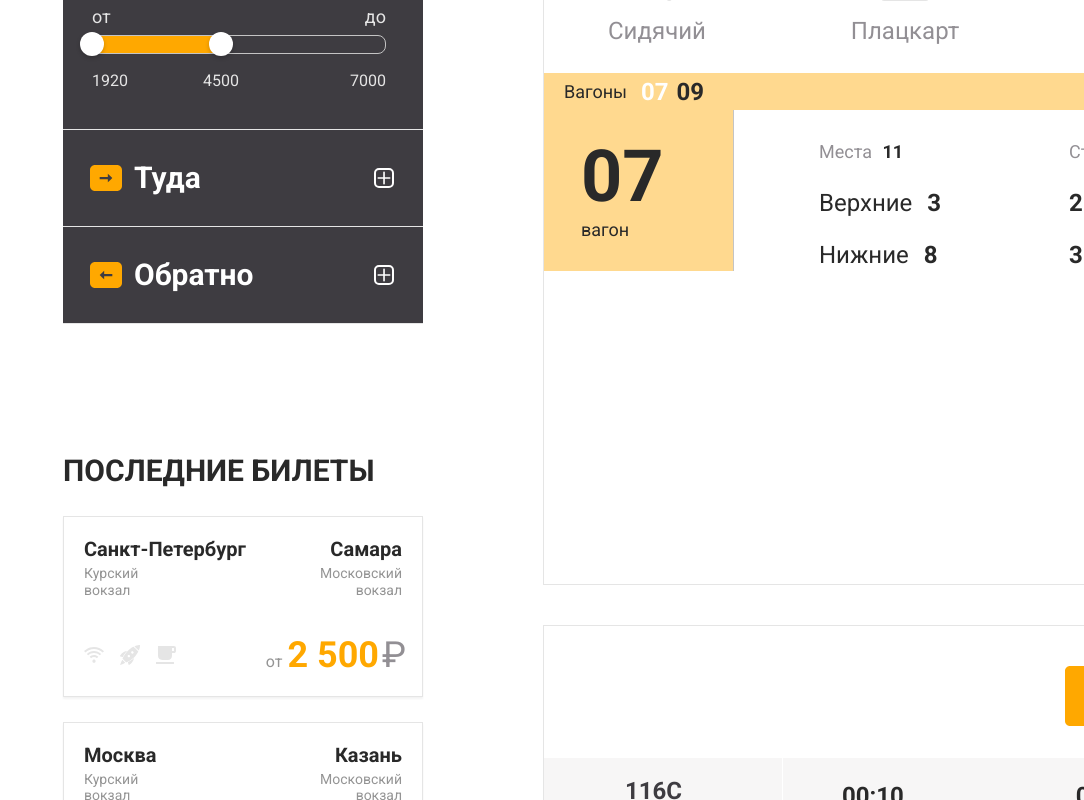
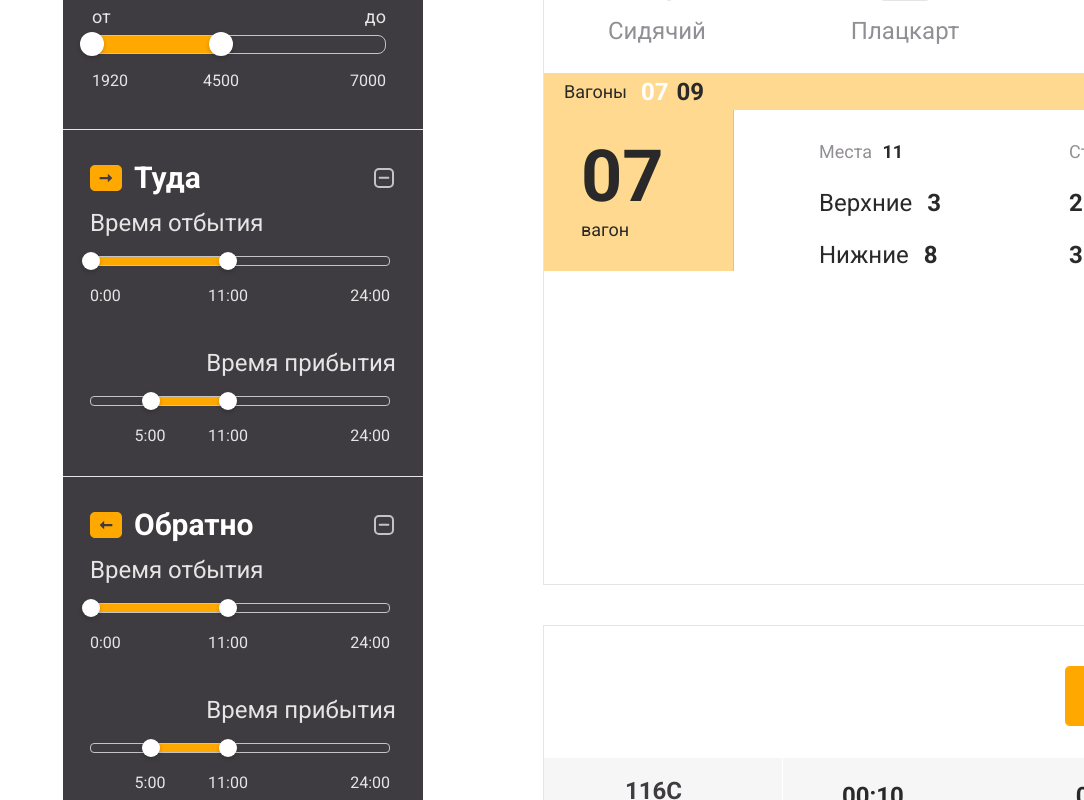
Before and after one commit to konst-an/train-booking-diploma, a React (Vite) app: page /seats in a window 1280 px wide. Shown: the part 1480-2280 px from the top of the page, without its empty margins (196-1280 px from the left). Built offline with nearby package versions, Linux system fonts and the light colour scheme.

Commit message:
добавлена логика сворачивания блоков

```diff
--- a/src/components/Sidebars/FilterSidebar/FilterSidebar.css
+++ b/src/components/Sidebars/FilterSidebar/FilterSidebar.css
@@ -225,11 +225,15 @@
 }
 
 .sidebar__price-handle:hover {
+  background-color: var(--color-primary-orange);
   transform: translateY(-50%) translateX(-50%) scale(1.15);
+  box-shadow: 0px 4px 8px rgba(0, 0, 0, 0.25);
 }
+
 .sidebar__price-handle:active {
-  background-color: #E5E5E5;
-  transform: translateY(-50%) translateX(-50%) scale(1.05);
+  transform: translateY(-50%) translateX(-50%) scale(0.9);
+  background-color: #E69700;
+  box-shadow: 0px 1px 2px rgba(0, 0, 0, 0.2);
 }
 
 .sidebar__price-values {
@@ -273,6 +277,22 @@
   box-sizing: border-box;
 }
 
+.sidebar__direction-content {
+  display: flex;
+  flex-direction: column;
+  width: 100%;
+  padding-top: 15px;
+}
+
+.sidebar__time-block {
+  margin-bottom: 45px;
+  width: 100%;
+}
+
+.sidebar__time-block:last-child {
+    margin-bottom: 0;
+}
+
 .sidebar__direction-header {
   display: flex;
   align-items: center;
@@ -281,7 +301,7 @@
 }
 
 .sidebar__direction-arrow {
-  width: 32px;                /* Размеры плашки из макета */
+  width: 32px;
   height: 26px;
   object-fit: contain;
   margin-right: 12px;
@@ -298,6 +318,104 @@
   flex-grow: 1;
 }
 
+/* Текст «Время отбытия» / «Время прибытия» */
+.sidebar__time-title {
+  font-family: var(--font-main);
+  font-size: 24px;
+  font-weight: 400;
+  color: #E5E5E5;
+  margin-bottom: 15px;
+  text-align: left;
+}
+
+.sidebar__time-title--arrival {
+  text-align: right;
+  padding-right: 0px;
+}
+
+.sidebar__time-slider-container {
+  width: 100%;
+  max-width: 300px;
+  height: 52px;
+  display: flex;
+  flex-direction: column;
+  justify-content: space-between;
+}
+
+.sidebar__time-slider {
+  position: relative;
+  width: 100%;
+  height: 18px;
+  display: flex;
+  align-items: center;
+}
+
+.sidebar__time-track {
+  position: absolute;
+  width: 100%;
+  height: 10px;
+  background-color: transparent;
+  border: 1px solid #C4C4C4;
+  border-radius: 4px;
+  box-sizing: border-box;
+}
+
+.sidebar__time-range {
+  position: absolute;
+  height: 100%;
+  background-color: var(--color-primary-orange);
+}
+
+.sidebar__time-handle {
+  position: absolute;
+  width: 18px;
+  height: 18px;
+  background-color: var(--color-primary-text-white);
+  border-radius: 50%;
+  cursor: pointer;
+  z-index: 2;
+  top: 50%;
+  transform: translateY(-50%) translateX(-50%);
+  box-shadow: 0px 2px 4px rgba(0, 0, 0, 0.2);
+  transition: transform 0.1s ease, background-color 0.2s ease;
+}
+
+.sidebar__time-handle:hover {
+  background-color: var(--color-primary-orange);
+  transform: translateY(-50%) translateX(-50%) scale(1.15);
+}
+
+.sidebar__time-handle:active {
+  transform: translateY(-50%) translateX(-50%) scale(0.9);
+}
+
+/* Контейнер меток времени */
+.sidebar__time-labels {
+  display: flex;
+  position: relative;
+  width: 100%;
+  height: 18px; /* Даем фиксированную высоту под текст */
+}
+
+.sidebar__time-val {
+  font-family: var(--font-main);
+  font-size: 16px;
+  color: #E5E5E5;
+  position: absolute;
+}
+
+.sidebar__time-val--end {
+  right: 0;
+}
+
+.sidebar__time-val--current {
+  transform: translateX(-50%);
+}
+
+.sidebar__time-val--current[style*="left: 0%"] {
+  transform: none;
+}
+
 .sidebar__direction-toggle {
   background: none;
   border: none;
@@ -309,12 +427,18 @@
   align-items: center;
   justify-content: center;
   flex-shrink: 0;
-  transition: opacity 0.2s ease;
+  transition: transform 0.2s ease, opacity 0.2s ease;
 }
 
 .sidebar__direction-toggle:hover {
-  opacity: 1;
+  opacity: 0.8;
+  transform: scale(1.1);
 }
+
+.sidebar__direction-toggle:active {
+  transform: scale(0.9);
+}
+
 
 /* ==========================================================================
    СТИЛИ ДЛЯ БЛОКА "ПОСЛЕДНИЕ БИЛЕТЫ"
--- a/src/components/Sidebars/FilterSidebar/FilterSidebar.tsx
+++ b/src/components/Sidebars/FilterSidebar/FilterSidebar.tsx
@@ -13,12 +13,16 @@ import sidebarExpress from '../../../assets/sidebar-express.svg';
 import sidebarArrowTo from '../../../assets/sidebar-arrow-to.svg';
 import sidebarArrowFrom from '../../../assets/sidebar-arrow-from.svg';
 import sidebarPlus from '../../../assets/sidebar-plus.svg';
+import sidebarMinus from '../../../assets/sidebar-minus.svg';
 
 import ticketFeatures from '../../../assets/ticket-features.svg';
 
 function FilterSidebar() {
   const [sidebarDateStart, setSidebarDateStart] = useState<Date | null>(new Date('2018-08-30'));
   const [sidebarDateEnd, setSidebarDateEnd] = useState<Date | null>(new Date('2018-09-09'));
+
+  const [isToExpanded, setIsToExpanded] = useState<boolean>(true);
+  const [isFromExpanded, setIsFromExpanded] = useState<boolean>(true);
 
   return (
      <div className="sidebar-left">
@@ -122,24 +126,134 @@ function FilterSidebar() {
                 </div>
             </div>
 
+
+            {/* ==========================================
+                БЛОК НАПРАВЛЕНИЯ: ТУДА
+                ========================================== */}
+
             <div className="sidebar__section filter-direction">
                 <div className="sidebar__direction-header">
                     <img src={sidebarArrowTo} alt="" className="sidebar__direction-arrow" />
                     <span className="sidebar__direction-title">Туда</span>
-                <button type="button" className="sidebar__direction-toggle">
-                    <img src={sidebarPlus} alt="Развернуть" />
+
+                    {/* Кнопка меняет состояние при клике */}
+                    <button
+                        type="button"
+                        className="sidebar__direction-toggle"
+                        onClick={() => setIsToExpanded(!isToExpanded)}>
+
+                        <img
+                            src={isToExpanded ? sidebarMinus : sidebarPlus}
+                            alt={isToExpanded ? "Свернуть" : "Развернуть"}
+                        />
                     </button>
                 </div>
+
+                {isToExpanded && (
+                    <div className="sidebar__direction-content">
+                        {/* 1. Время отбытия */}
+                        <div className="sidebar__time-block">
+                            <h4 className="sidebar__time-title">Время отбытия</h4>
+                            <div className="sidebar__time-slider-container">
+                                <div className="sidebar__time-slider">
+                                    <div className="sidebar__time-track">
+                                        <div className="sidebar__time-range" style={{ left: '0%', width: '46%' }}></div>
+                                        <div className="sidebar__time-handle" style={{ left: '0%' }}></div>
+                                        <div className="sidebar__time-handle" style={{ left: '46%' }}></div>
                                     </div>
+                                </div>
+                                <div className="sidebar__time-labels">
+                                    <span className="sidebar__time-val sidebar__time-val--current" style={{ left: '0%' }}>0:00</span>
+                                    <span className="sidebar__time-val sidebar__time-val--current" style={{ left: '46%' }}>11:00</span>
+                                    <span className="sidebar__time-val sidebar__time-val--end">24:00</span>
+                                </div>
+                            </div>
+                        </div>
+
+                        {/* 2. Время прибытия */}
+                        <div className="sidebar__time-block">
+                            <h4 className="sidebar__time-title sidebar__time-title--arrival">Время прибытия</h4>
+                            <div className="sidebar__time-slider-container">
+                                <div className="sidebar__time-slider">
+                                    <div className="sidebar__time-track">
+                                        <div className="sidebar__time-range" style={{ left: '20%', width: '26%' }}></div>
+                                        <div className="sidebar__time-handle" style={{ left: '20%' }}></div>
+                                        <div className="sidebar__time-handle" style={{ left: '46%' }}></div>
+                                    </div>
+                                </div>
+                                <div className="sidebar__time-labels">
+                                    <span className="sidebar__time-val sidebar__time-val--current" style={{ left: '20%' }}>5:00</span>
+                                    <span className="sidebar__time-val sidebar__time-val--current" style={{ left: '46%' }}>11:00</span>
+                                    <span className="sidebar__time-val sidebar__time-val--end">24:00</span>
+                                </div>
+                            </div>
+                        </div>
+                    </div>
+                )}
+            </div>
+
+            {/* ==========================================================================
+                БЛОК НАПРАВЛЕНИЯ: ОБРАТНО
+            ========================================================================== */}
 
             <div className="sidebar__section filter-direction">
                 <div className="sidebar__direction-header">
                     <img src={sidebarArrowFrom} alt="" className="sidebar__direction-arrow" />
                     <span className="sidebar__direction-title">Обратно</span>
-                <button type="button" className="sidebar__direction-toggle">
-                    <img src={sidebarPlus} alt="Развернуть" />
+
+                    <button
+                        type="button"
+                        className="sidebar__direction-toggle"
+                        onClick={() => setIsFromExpanded(!isFromExpanded)}>
+
+                        <img
+                            src={isFromExpanded ? sidebarMinus : sidebarPlus}
+                            alt={isFromExpanded ? "Свернуть" : "Развернуть"}
+                        />
                     </button>
                 </div>
+
+                {isFromExpanded && (
+                    <div className="sidebar__direction-content">
+                        {/* 1. Время отбытия */}
+                        <div className="sidebar__time-block">
+                            <h4 className="sidebar__time-title">Время отбытия</h4>
+                            <div className="sidebar__time-slider-container">
+                                <div className="sidebar__time-slider">
+                                    <div className="sidebar__time-track">
+                                        <div className="sidebar__time-range" style={{ left: '0%', width: '46%' }}></div>
+                                        <div className="sidebar__time-handle" style={{ left: '0%' }}></div>
+                                        <div className="sidebar__time-handle" style={{ left: '46%' }}></div>
+                                    </div>
+                                </div>
+                                <div className="sidebar__time-labels">
+                                    <span className="sidebar__time-val sidebar__time-val--current" style={{ left: '0%' }}>0:00</span>
+                                    <span className="sidebar__time-val sidebar__time-val--current" style={{ left: '46%' }}>11:00</span>
+                                    <span className="sidebar__time-val sidebar__time-val--end">24:00</span>
+                                </div>
+                            </div>
+                        </div>
+
+                        {/* 2. Время прибытия */}
+                        <div className="sidebar__time-block">
+                            <h4 className="sidebar__time-title sidebar__time-title--arrival">Время прибытия</h4>
+                            <div className="sidebar__time-slider-container">
+                                <div className="sidebar__time-slider">
+                                    <div className="sidebar__time-track">
+                                        <div className="sidebar__time-range" style={{ left: '20%', width: '26%' }}></div>
+                                        <div className="sidebar__time-handle" style={{ left: '20%' }}></div>
+                                        <div className="sidebar__time-handle" style={{ left: '46%' }}></div>
+                                    </div>
+                                </div>
+                                <div className="sidebar__time-labels">
+                                    <span className="sidebar__time-val sidebar__time-val--current" style={{ left: '20%' }}>5:00</span>
+                                    <span className="sidebar__time-val sidebar__time-val--current" style={{ left: '46%' }}>11:00</span>
+                                    <span className="sidebar__time-val sidebar__time-val--end">24:00</span>
+                                </div>
+                            </div>
+                        </div>
+                    </div>
+                )}
             </div>
         </aside>
 
```
Lines whose indentation alone changed are shown as unchanged.
